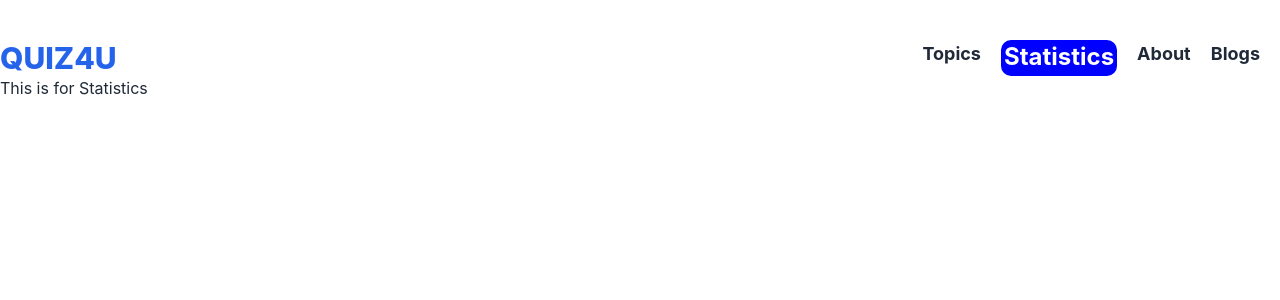
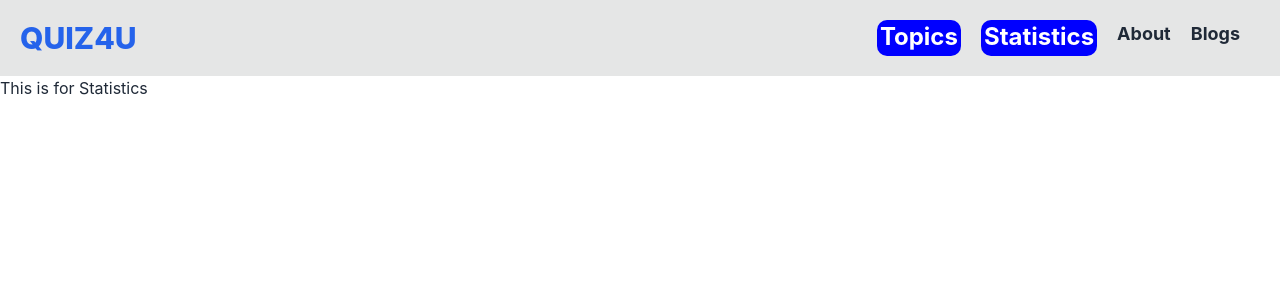
Before and after one commit to RHN007/quiz4u, a React (Create React App) app: page /statistics in a window 1280 px wide. Shown: the top 300 px of the page. Built offline with nearby package versions, Linux system fonts and the light colour scheme.

Commit message:
fixed position issue

```diff
--- a/src/components/Header/Header.js
+++ b/src/components/Header/Header.js
@@ -1,15 +1,15 @@
 import React from 'react';
-import { NavLink, NavNavLink } from 'react-router-dom';
+import { Link, NavLink} from 'react-router-dom';
 import './Header.css'
 
 const Header = () => {
     return (
-        <nav className='flex justify-between mt-10'>
+        <nav className='flex justify-between p-5 bg-base-300 mt-0 sticky top-0'>
             <div>
-                <h1 className=' font-extrabold text-3xl text-blue-600'>QUIZ4U</h1>
+                <Link to='/' className=' font-extrabold text-3xl text-blue-600'>QUIZ4U</Link>
             </div>
             <div className='font-bold text-lg flex flex-col md:flex-row md:content-center  '>
-            <NavLink className={({isActive})=> isActive ? 'active' : undefined} to='/'>Topics</NavLink>
+            <NavLink className={({isActive})=> isActive ? undefined:'active'} to='/'>Topics</NavLink>
             <NavLink to='/statistics'>Statistics</NavLink>
             <NavLink to='/about'>About</NavLink>
             <NavLink to='/blogs'>Blogs</NavLink>
--- a/src/components/Home/Home.js
+++ b/src/components/Home/Home.js
@@ -10,11 +10,11 @@ const Home = () => {
         <div >
 
 
-            <div className='md:flex  md:justify-between md:content-center p-24 '>
-            <div >
-            <h2  >Show real <br /> <span className=' text-8xl md:text-6xl font-bold'>Power of Your Mind</span></h2>
+            <div className='md:flex  md:justify-between md:content-center md:p-24 '>
+            <div className='text-center md:text-left'>
+            <h2 className='text-2xl' >Show real <br /> <span className=' text-5xl md:text-6xl font-bold'>Power of Your Mind</span></h2>
             </div>
-            <div className='ml-10 md:ml-0'>
+            <div className=' md:ml-0'>
                 <img className='rounded' src={img} width={300} alt="" />
             </div>
             </div>
--- a/src/components/Topics/Topics.js
+++ b/src/components/Topics/Topics.js
@@ -1,31 +1,26 @@
-
 import React from 'react';
-import { Link, useLoaderData, useNavigate } from 'react-router-dom';
+import { useNavigate } from 'react-router-dom';
 
 
 
-const Topics = ({topic}) => {
-    const {id, name, logo, total} = topic;
-    // console.log(topics.data);
+const Topics = ({ topic }) => {
+    const { id, name, logo, total } = topic;
     const navigate = useNavigate()
-
     const handleNavigate = () => {
         navigate(`quiz/${id}`)
     }
     return (
         <div>
-             <div className="card card-compact bg-base-100 shadow-xl">
-            <figure><img src={logo} width={300} alt="Topics" /></figure>
+            <div className="card card-compact bg-base-300 shadow-xl">
+                <figure className='p-5'><img src={logo} width={300} alt="Topics" /></figure>
                 <div className="card-body">
                     <h2 className="card-title">{name}</h2>
                     <p>Total Question: {total}</p>
                     <div className="card-actions justify-center">
-             <button onClick={handleNavigate} className="btn btn-primary">Give Quiz</button>
-
+                        <button onClick={handleNavigate} className="btn btn-primary">Start Quiz</button>
                     </div>
                 </div>
             </div>
-
         </div>
     );
 };
```
Lines whose indentation alone changed are shown as unchanged.
